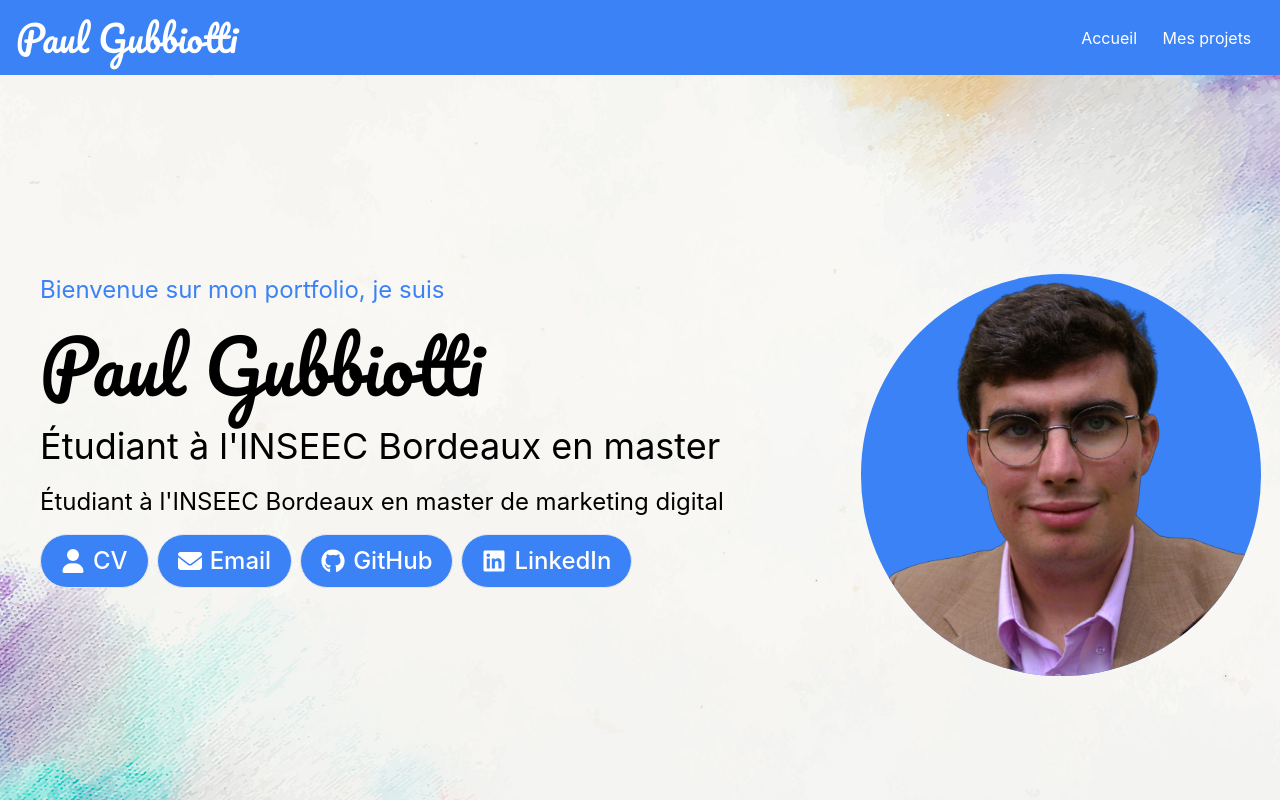
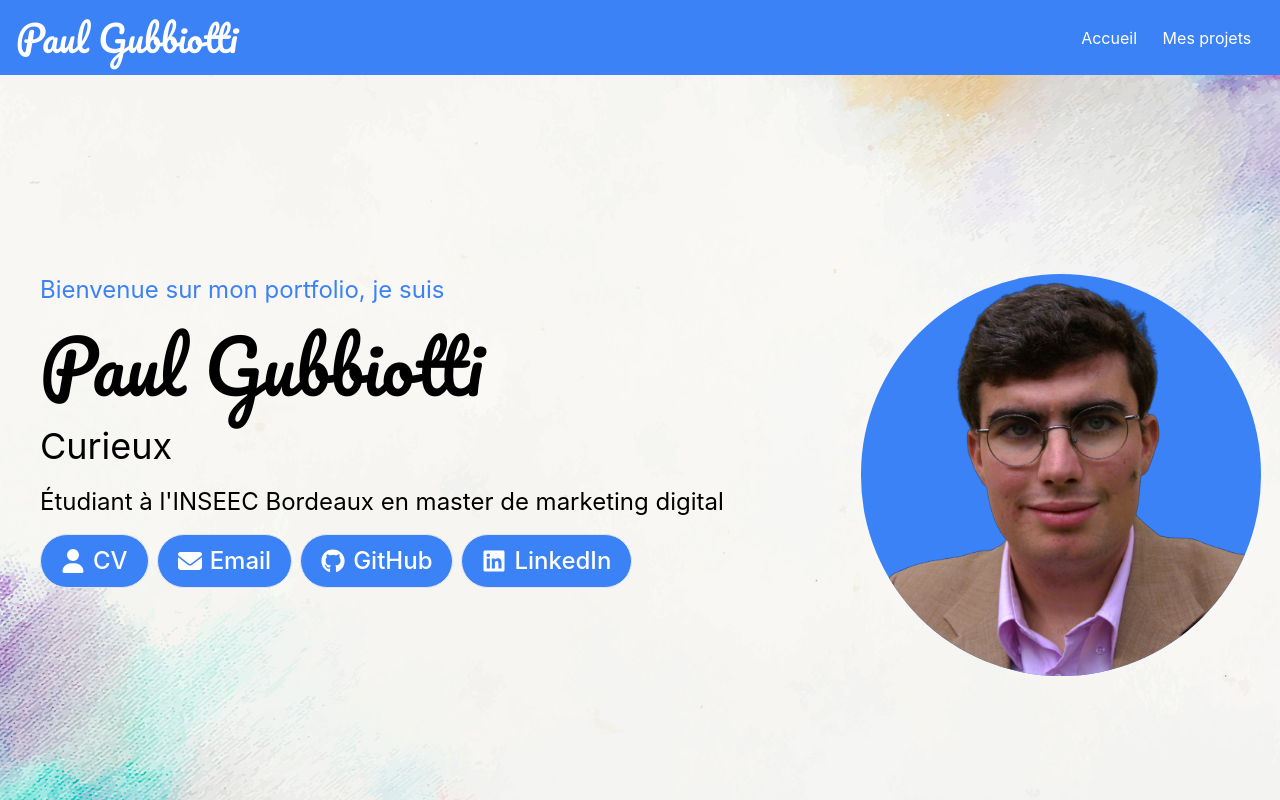
Before and after one commit to PaulGub/portfolio-next, a Next.js app: page / in a window 1280 px wide. Shown: the top 800 px of the page. Built offline with nearby package versions, Linux system fonts and the light colour scheme.

Commit message:
update date 2

```diff
--- a/pages/index.tsx
+++ b/pages/index.tsx
@@ -24,7 +24,7 @@ const Home: NextPage = () => {
                             <h1 className="text-4xl">
                                 <Typewriter
                                     options={{
-                                        strings: ["Étudiant à l'INSEEC Bordeaux en master de marketing digital", 'Développeur Web', 'Curieux', 'Passionné', 'Rigoureux', 'Organisé', 'Polyvalent', 'Motivé'],
+                                        strings: ['Développeur Web', 'Curieux', 'Passionné', 'Rigoureux', 'Organisé', 'Polyvalent', 'Motivé'],
                                         autoStart: true,
                                         loop: true,
                                         deleteSpeed: 15,
```
